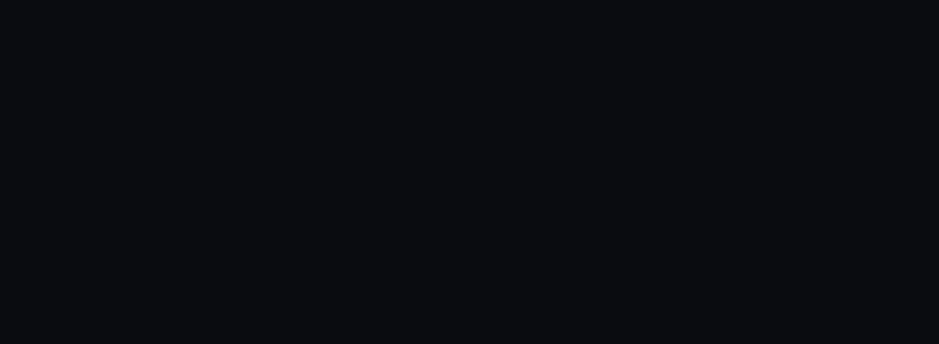
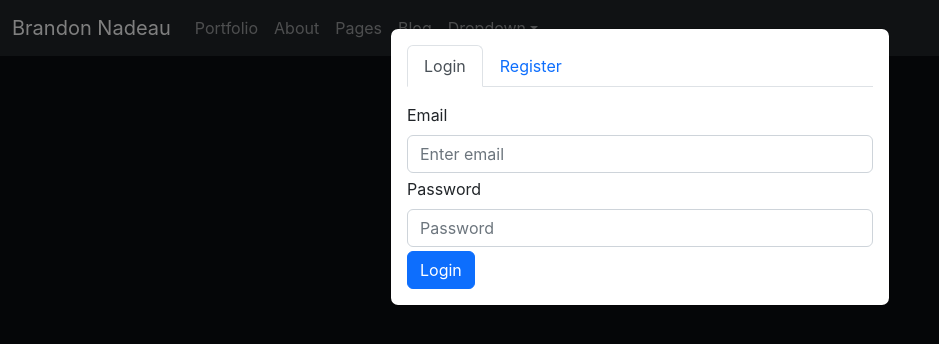
Before and after one commit to crispycret/portfolio, a React (Create React App) app: page /dashboard in a window 1280 px wide. Before the commit this address had no page. Shown: the top 344 px of the page, without its empty margins (0-939 px from the left). Built offline with nearby package versions, Linux system fonts and the light colour scheme.

Commit message:
Basic Authentication

```diff
--- a/package.json
+++ b/package.json
@@ -11,7 +11,6 @@
     "@types/node": "^16.11.59",
     "@types/react": "^18.0.20",
     "@types/react-dom": "^18.0.6",
-    "ant-design": "^1.0.0",
     "axios": "^0.27.2",
     "bootstrap": "^5.2.1",
     "jwt-encode": "^1.0.1",
@@ -20,8 +19,8 @@
     "react-bootstrap": "^2.5.0",
     "react-dom": "^18.2.0",
     "react-icons": "^4.4.0",
-    "react-jwt": "^1.1.7",
     "react-parallax": "^3.5.1",
+    "react-router-dom": "^6.4.3",
     "react-scripts": "5.0.1",
     "react-scroll-parallax": "^3.3.1",
     "serve": "^14.0.1",
--- a/src/App.tsx
+++ b/src/App.tsx
@@ -8,19 +8,31 @@
 import MyNavbar from './components/Navbars/Navbar';
 import Dashboard from './pages/Dashboard';
 
+import UserManager from './helpers/api/UserManager';
+
 
 function App() {
+
+  let props = {
+    userManager: UserManager(),
+  }
+
+  let authProps = {
+    ...props,
+    userManager: UserManager(),
+
+  }
+
   return (
     <div className="App">
 
-      {/* <MyNavbar /> */}
+      <MyNavbar />
       <BrowserRouter>
         <Routes>
-          <Route index path="/" element={<HomePage />} />
-          {/* <Route path="/dashboard" element={<Dashboard />} /> */}
+          <Route index path="/" element={<HomePage {...props}/>} />
+          <Route path="/dashboard" element={<Dashboard {...authProps}/>} />
         </Routes>
       </BrowserRouter>
-      <HomePage />
 
 
 
--- /dev/null
+++ b/src/components/Dashboard/DashboardAuth.tsx
@@ -0,0 +1,69 @@
+import { useEffect, useState } from "react";
+import { Button, Container, Form, FormGroup, FormLabel, FormText, Modal, Tab, Tabs } from "react-bootstrap";
+
+
+export const DashboardAuth = (props: any) => {
+
+    const Spacer = ({size=1}:any) => <div className={`my-${size}`} />
+
+    const [email, setEmail] = useState("")
+    const [password, setPassword] = useState("")
+    const [secretKey, setSecretKey] = useState("")
+    const [exampleProjects, setExampleProjects] = useState(Array<object>())
+
+
+    const login = (e: React.FormEvent<HTMLFormElement>) => {
+        e.preventDefault()
+        props.userManager.login(email, password)
+    }
+
+    const register = (e:any) => {
+        e.preventDefault()
+        props.userManager.register(email, password, secretKey)
+    }
+
+    return (
+    <>
+
+        <Tabs
+            defaultActiveKey="login"
+            id="auth-tabs"
+            className="mb-3"
+        >
+            <Tab eventKey="login" title="Login">
+                <Form id='login' onSubmit={(e) => login(e)}>
+                    <FormGroup>
+                        <Form.Label>Email</Form.Label>
+                        <Form.Control type="email" placeholder="Enter email"  value={email} onChange={e => setEmail(e.currentTarget.value)}/>
+                        <Spacer />
+                        <FormLabel>Password</FormLabel>
+                        <Form.Control type="password" placeholder="Password"  value={password} onChange={e => setPassword(e.currentTarget.value)}/>
+                        <Spacer />
+                        <Button variant="primary" type="submit">Login</Button>
+                    </FormGroup>
+                </Form>
+            </Tab>
+            <Tab eventKey="register" title="Register">
+                <Form id='register' onSubmit={(e) => register(e)}>
+                    <FormGroup>
+                        <Form.Label>Email</Form.Label>
+                        <Form.Control type="email" placeholder="Enter email"  value={email} onChange={e => setEmail(e.currentTarget.value)}/>
+                        <Spacer />
+                        <FormLabel>Password</FormLabel>
+                        <Form.Control type="password" placeholder="Password"  value={password} onChange={e => setPassword(e.currentTarget.value)}/>
+                        <Spacer />
+                        <Form.Label>Admin Secret Key</Form.Label>
+                        <Form.Control type="password" placeholder="SecretKey"  value={secretKey} onChange={e => setSecretKey(e.currentTarget.value)}/>
+                        <Spacer />
+                        <Button variant="primary" type="submit">Register</Button>
+                    </FormGroup>
+                </Form>
+            </Tab>
+        </Tabs>
+    </>
+    )
+
+}
+
+
+export default DashboardAuth;
--- a/src/components/Home/Home.tsx
+++ b/src/components/Home/Home.tsx
@@ -7,15 +7,11 @@
 
 export const Home = () => {
 
-
-
     return (
         <div id="home">
-
             <HomeHeader />
             <div className="py-1"></div>
             <GithubExtension />
-
         </div>
     )
 }
--- a/src/helpers/api/UserManager.tsx
+++ b/src/helpers/api/UserManager.tsx
@@ -1,3 +1,4 @@
+import { useEffect, useState } from "react"
 import portfolio from "./portfolio"
 
 const sign = require('jwt-encode')
@@ -5,46 +6,48 @@
 
 export const UserManager = () => {
 
-    let user = ""
-    let token = ""
-    let validToken = false
+    let [user, setUser] = useState<object | null>(null)
+    let [token, setToken] = useState("")
+    let [validToken, setValidToken] = useState(false)
 
 
     const login = async (email: string, password: string) => {
+
+        const onLoginFailure = () => {
+            setUser(null)
+            setToken("")
+            setValidToken(false)
+            portfolio.deleteAuthorizationToken()
+        }
+
         let data = {email, password}
         let res = await portfolio.client.post('/auth/login', data)
         .catch(error => {
             return Promise.reject(error)
         })
         if (res.status !== 200) {
-            user = ""
-            token = ""
-            validToken = false
-            delete portfolio.client.defaults.headers.common['Authorization']
+            onLoginFailure()
+            return res
+        }
+        if (res.data.status != 200) {
+            onLoginFailure()
             return res
         }
 
-        if (res.data.status == 200) {
-            user = res.data.body
-            token = res.data.Authorization
-            validToken = true
-            portfolio.client.defaults.headers.common['Authorization'] = res.data.Authorization
-            return res
-        }
-
-        user = ""
-        token = ""
-        validToken = false
-        delete portfolio.client.defaults.headers.common['Authorization']
+        // Success
+        setUser(res.data.body)
+        setToken(res.data.Authorization)
+        setValidToken(true)
+        portfolio.setAuthorizationToken(res.data.Authorization)
         return res
     }
 
 
     const register = async(email: string, password: string, secret_key:string) => {
         if (user != null) return
-        let data = {email, password}
-        let token = sign(data, secret_key)
-        let headers = {'Authorization': token}
+        let _data = {username: 'admin', email, password}
+        let _token = sign(_data, secret_key)
+        let headers = {'Authorization': _token}
         let res = await portfolio.client.post('/auth/create_admin', {}, {headers})
         .catch(error => {
             return Promise.reject(error)
@@ -53,25 +56,27 @@
     }
 
 
-    const hasToken = () => { return token != null }
+    const hasToken = () => { return token != "" }
 
     const validateToken = async() => {
-        if (!hasToken) return
+        if (!user) return
+        if (!hasToken()) return
 
         let res = await portfolio.client.get('/auth/validate_token')
         .catch (error => {return Promise.reject(error)})
 
         if (res.status != 200) {
-            if (validToken) validToken = false
+            if (validToken) setValidToken(false)
             return res
         }
         if (res.data.status == 200) {
-            if (!validToken) validToken = true
+            if (!validToken) setValidToken(true)
             return res
         }
-        if (validToken) validToken = false
+        if (validToken) setValidToken(false)
         return res
     }
+
 
 
     return {
@@ -86,5 +91,7 @@
 
 }
 
-export const userManager = UserManager()
-export default userManager;
+// export const userManager = UserManager()
+// export default userManager;
+
+export default UserManager;
--- a/src/helpers/api/portfolio.tsx
+++ b/src/helpers/api/portfolio.tsx
@@ -7,9 +7,13 @@
 export const Portfolio = () => {
 
     let config = {
-        baseURL: process.env.REACT_APP_PORTFOLIO_API_ENDPOINT,
+        // baseURL: process.env.REACT_APP_PORTFOLIO_API_ENDPOINT,
+        baseURL: 'http://127.0.0.1:5000',
         headers: {}
     }
+
+    console.log(process.env)
+
 
     let client = axios.create(config)
 
@@ -17,14 +21,20 @@
         client = axios.create(config)
     }
 
-    const get_project_status = () => {
+    const setAuthorizationToken = (token: string) => {
+        portfolio.client.defaults.headers.common['Authorization'] = token
+    }
 
+    const deleteAuthorizationToken = () => {
+        delete portfolio.client.defaults.headers.common['Authorization']
     }
 
     return {
         config,
         client,
         reconnect,
+        setAuthorizationToken,
+        deleteAuthorizationToken
     }
 
 }
--- a/src/pages/Dashboard.tsx
+++ b/src/pages/Dashboard.tsx
@@ -1,76 +1,50 @@
 import { useEffect, useState } from "react";
-import { Button, Form, FormGroup, FormLabel, FormText, Tab, Tabs } from "react-bootstrap";
-import DashboardSidebar from "../components/Navbars/DashboardSidebar";
-import userManager from "../helpers/api/UserManager";
+import { Button, Form, FormGroup, FormLabel, FormText, Modal, Tab, Tabs } from "react-bootstrap";
+import { DashboardAuth } from "../components/Dashboard/DashboardAuth";
+import DashboardSidebar from "../components/Dashboard/DashboardSidebar";
 
 
-export const Dashboard = () => {
+export const Dashboard = (props: any) => {
 
     // Set Projects Displayed on HomePage
 
-    const [email, setEmail] = useState("")
-    const [password, setPassword] = useState("")
+    const [showAuth, setShowAuth] = useState(true)
 
-    // useEffect(() => {
-    //     if (userManager.hasToken())
-    //         userManager.validateToken()
-    // }, [userManager])
+    useEffect(() => {
+        if (props.userManager.hasToken()){
+            props.userManager.validateToken()
+            setShowAuth(false)
+        }
+        else{
+            setShowAuth(true)
+        }
+    }, [props.userManager.user, props.userManager.validToken])
 
 
-    const [exampleProjects, setExampleProjects] = useState(Array<object>())
-
-    const login = (e: any) => {
-        e.preventdefault()
-
-        userManager.login(email, password)
+    const handleHide = () => {
+        // Do nothing; The only way to hide is to leave page or authenticate
     }
 
-    const register = (e:any) => {
+    const onAuthSuccess = () => {
+        // Feed to Dashboard Auth for login if nesseccary
+    }
 
-    }
 
     return (
         <>
-        {/* Authentication Required */}
-        {!userManager.hasToken() || userManager.validToken &&
-            <Tabs
-                defaultActiveKey="login"
-                id="auth-tabs"
-                className="mb-3"
-            >
-                <Tab eventKey="login" title="Login">
-                    <Form id='login' onSubmit={(e) => login(e)}>
-                        <FormGroup>
-                            <FormLabel>Email</FormLabel>
-                            <FormText/>
-                            <FormLabel>Password</FormLabel>
-                            <FormText />
-                            <Button>Login</Button>
-                        </FormGroup>
-                    </Form>
-                </Tab>
-                <Tab eventKey="register" title="Register">
-                    <Form id='register' onSubmit={(e) => register(e)}>
-                        <FormGroup>
-                            <FormLabel>Email</FormLabel>
-                            <FormText/>
-                            <FormLabel>Password</FormLabel>
-                            <FormText />
-                            <FormLabel>Admin Secret Key</FormLabel>
-                            <FormText />
-                            <Button>Register</Button>
-                        </FormGroup>
-                    </Form>
-                </Tab>
-            </Tabs>
-        }
+            {/* Authentication Required */}
+            {!props.userManager.hasToken() && !props.userManager.validToken &&
+                <Modal show={showAuth} onHide={handleHide}>
+                    <Modal.Body>
+                        <DashboardAuth {...props}/>
+                    </Modal.Body>
+                </Modal>
+            }
 
-        {/* Authenticated */}
-        {userManager.hasToken() && userManager.validToken &&
-            <DashboardSidebar />
-
-        }
-
+            {/* Authenticated */}
+            {props.userManager.hasToken() && props.userManager.validToken &&
+                <DashboardSidebar />
+            }
         </>
     )
 }
--- a/src/pages/HomePage.tsx
+++ b/src/pages/HomePage.tsx
@@ -6,11 +6,11 @@
 import Projects from "../components/Projects/Projects";
 import About from "../components/About/About";
 
-export const HomePage = () => {
+export const HomePage = (props: any) => {
 
     return (
         <Container id='home-page'>
-            {/* <Home /> */}
+            <Home />
             {/* <Projects /> */}
             {/* <About /> */}
             <div className='my-5'></div>
```
Also changed, not shown: src/helpers/api/ProjectManager.tsx (+10 -11 lines), src/components/Dashboard/DashboardSidebar.tsx (renamed from src/components/Navbars/DashboardSidebar.tsx), 2 other files (tests, documents, lock files or other folders).
